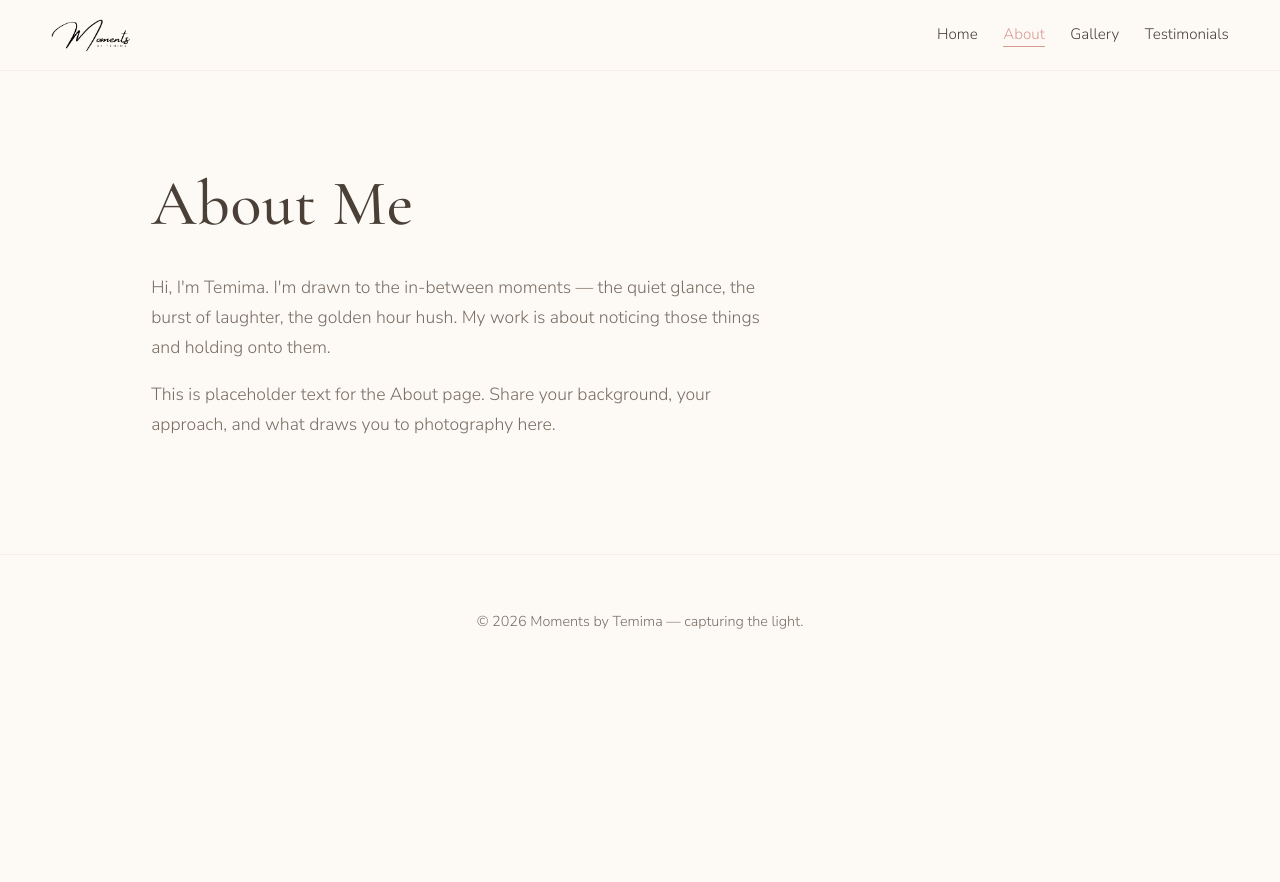
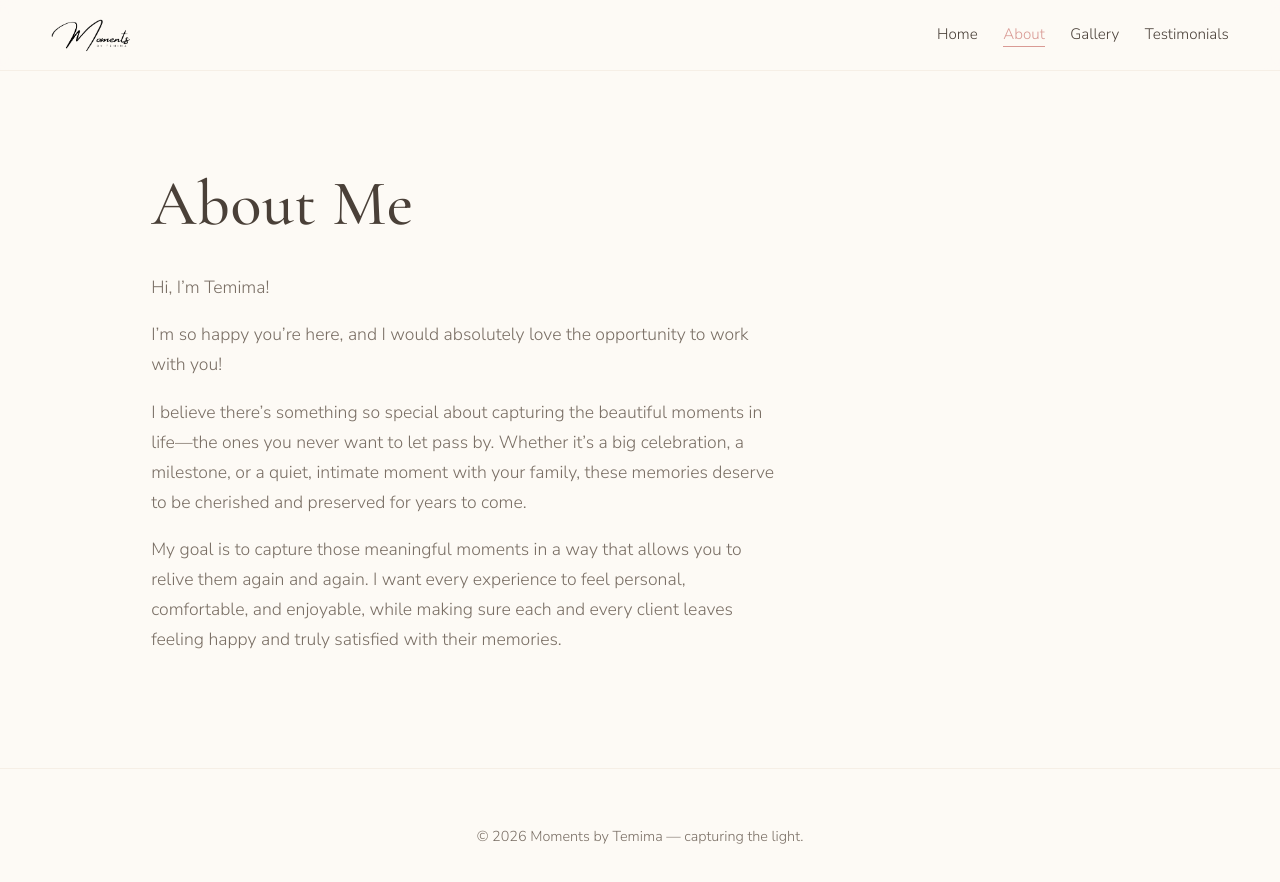
Before and after one commit to Ydavidovici/momentsByTemima, a React (Vite) app: page /about in a window 1280 px wide. Shown: the top 882 px of the page. Before the commit the page ends 800 px from the top, so only its background shows below. Built offline with nearby package versions, Linux system fonts and the light colour scheme.

Commit message:
update about page

```diff
--- a/src/pages/About.jsx
+++ b/src/pages/About.jsx
@@ -3,14 +3,20 @@ export default function About() {
         <section className="page">
             <h1>About Me</h1>
             <p className="page__intro">
-                Hi, I'm Temima. I'm drawn to the in-between moments — the quiet glance,
-                the burst of laughter, the golden hour hush. My work is about noticing
-                those things and holding onto them.
-            </p>
-            <p className="page__intro">
-                {/* Replace this placeholder copy with Temima's real story. */}
-                This is placeholder text for the About page. Share your background, your
-                approach, and what draws you to photography here.
+                <p>
+                    Hi, I’m Temima!
+                </p>
+                <p>
+                    I’m so happy you’re here, and I would absolutely love the opportunity to work with you!
+                </p>
+                <p>
+                    I believe there’s something so special about capturing the beautiful moments in life—the ones you never want to let pass by.
+                    Whether it’s a big celebration, a milestone, or a quiet, intimate moment with your family, these memories deserve to be cherished and preserved for years to come.
+                </p>
+                <p>
+                    My goal is to capture those meaningful moments in a way that allows you to relive them again and again.
+                    I want every experience to feel personal, comfortable, and enjoyable, while making sure each and every client leaves feeling happy and truly satisfied with their memories.
+                </p>
             </p>
         </section>
     );
```
